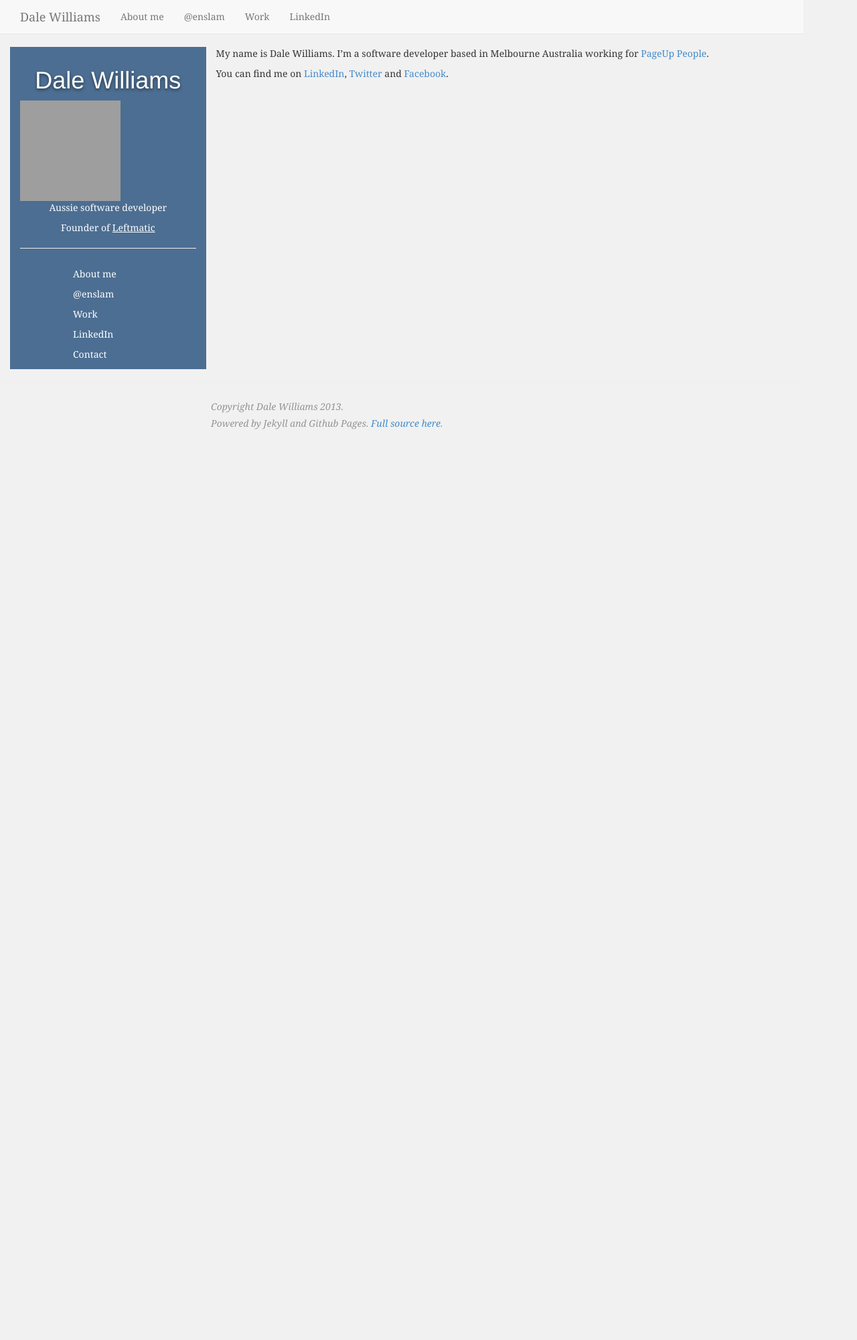
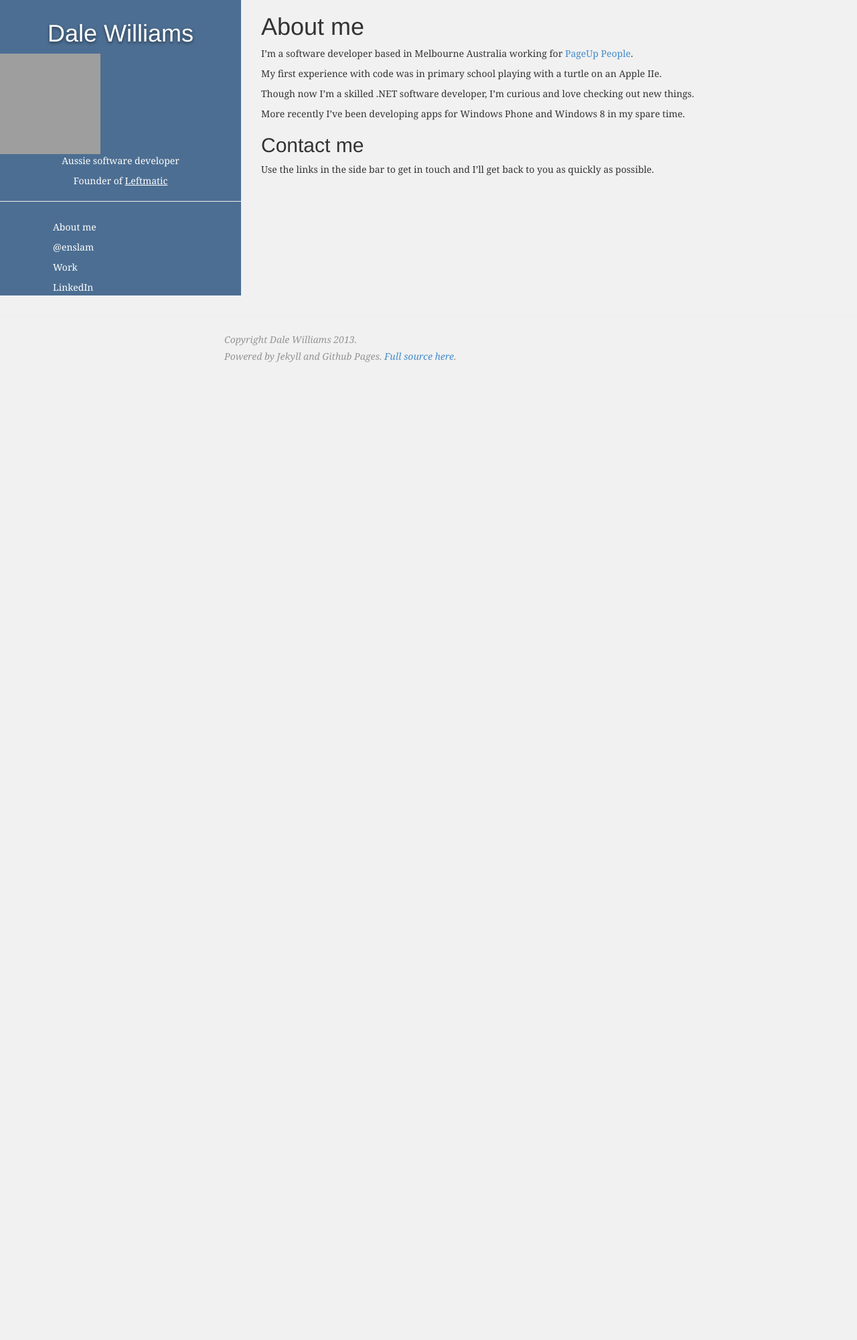
Before and after one commit to enslam/enslam.github.io, a Jekyll site: the page built from about.md, in a window 1280 px wide. Shown: the whole page at 67% size. Built offline with Jekyll 4.4.1, drawn with Linux system fonts in a browser that asks for light colours; Markdown is read by kramdown in place of the engine named in the settings; grey boxes are pictures that could not be loaded.

Commit message:
About page + layouts

```diff
--- a/_layouts/default.html
+++ b/_layouts/default.html
@@ -4,7 +4,7 @@
     <meta charset="utf-8">
     <meta http-equiv="X-UA-Compatible" content="IE=edge,chrome=1">
     <title>{% if page.title %}{{ page.title }} - {% endif %}{{ site.title }}</title>
-    <meta name="viewport" content="width=device-width">
+    <meta name="viewport" content="width=device-width, initial-scale=1.0">
     <meta name="description" content="{% if page.description %}{{ page.description }}{% elsif site.description %}{{ site.description }}{% endif %}" />
     <meta name="keywords" content="{% if page.tags %}{{ page.tags | join: ',' }},{% endif %}{{ site.keywords }}" />
     <meta name="author" content="{{ site.author }}">
@@ -21,31 +21,10 @@
     <![endif]-->
 </head>
 <body>
-    <div class="navbar navbar-default navbar-static-top" role="navigation">
-        <div class="container">
-            <div class="navbar-header">
-                <button type="button" class="navbar-toggle" data-toggle="collapse" data-target=".navbar-collapse">
-                    <span class="sr-only">Toggle navigation</span>
-                    <span class="icon-bar"></span>
-                    <span class="icon-bar"></span>
-                    <span class="icon-bar"></span>
-                </button>
-                <a class="navbar-brand" href="#">{{ site.title }}</a>
-            </div>
-            <div class="navbar-collapse collapse">
-                <ul class="nav navbar-nav">
-                    <li><a href="#">About me</a></li>
-                    <li><a href="#">@enslam</a></li>
-                    <li><a href="#">Work</a></li>
-                    <li><a href="#">LinkedIn</a></li>
-                </ul>
-            </div><!--/.nav-collapse -->
-        </div>
-    </div>
-
     <div class="container">
         <div class="row">
-            <div class="col-xs-6 col-sm-3 info" id="sidebar" role="navigation">
+            <div class="col-sm-5 col-md-4 info-outer" role="navigation">
+                <div class="info">
                     <h1 class="title"><a href="/">{{ site.title }}</a></h1>
                     <div><img src="http://www.gravatar.com/avatar/ea0cd17bcc28810e1581fa9881298c60?s=150" /></div>
                     <p>Aussie software developer</p>
@@ -53,14 +32,14 @@
                     <hr />
                     <ul class="links">
                         <li><a href="/about">About me</a></li>
-                    <li><a href="#">@enslam</a></li>
-                    <li><a href="#">Work</a></li>
-                    <li><a href="#">LinkedIn</a></li>
-                    <li><a href="/contact">Contact</a></li>
+                        <li><a href="https://twitter.com/enslam">@enslam</a></li>
+                        <li><a href="/work">Work</a></li>
+                        <li><a href="http://www.linkedin.com/pub/dale-williams/16/18b/283">LinkedIn</a></li>
                     </ul>
+                </div>
             </div><!--/span-->
 
-            <div class="col-xs-12 col-sm-9">
+            <div class="col-sm-7 col-md-8">
                 {{ content }}
             </div><!--/span-->
         </div><!--/row-->
--- a/_layouts/post.html
+++ b/_layouts/post.html
@@ -1,9 +1,11 @@
 ---
 layout: default
 ---
-<h2>{{ page.title }}</h2>
-<p class="meta">{{ page.date | date_to_string }}</p>
+<article class="post">
+    <h1>{{ page.title }}</h1>
+    <p>{{ page.date | date: "%d %B %Y" }}</p>
 
-<div class="post">
-{{ content }}
-</div>
+    <div class="content">
+        {{ content  }}
+    </div>
+</article>
--- a/about.md
+++ b/about.md
@@ -1,10 +1,18 @@
 ---
-layout: default
-title: All About Dale
+layout: post
+title: About me
 description: Dale Williams is a .Net software developer based in Melbourne Australia.
 permalink: /about/
 priority: 0.8
 ---
-My name is Dale Williams. I'm a software developer based in Melbourne Australia working for [PageUp People](http://pageuppeople.com).
+I'm a software developer based in Melbourne Australia working for [PageUp People](http://pageuppeople.com).
 
-You can find me on [LinkedIn](http://www.linkedin.com/pub/dale-williams/16/18b/283), [Twitter](https://twitter.com/enslam) and [Facebook](https://www.facebook.com/dale.williams).
+My first experience with code was in primary school playing with a turtle on an Apple IIe.
+
+Though now I'm a skilled .NET software developer, I'm curious and love checking out new things.
+
+More recently I've been developing apps for Windows Phone and Windows 8 in my spare time.
+
+##Contact me
+
+Use the links in the side bar to get in touch and I'll get back to you as quickly as possible.
--- a/index.html
+++ b/index.html
@@ -11,3 +11,5 @@ title: Your New Jekyll Site
         {% endfor %}
     </ul>
 </div>
+
+<p>Hello</p><p>Hello</p><p>Hello</p><p>Hello</p><p>Hello</p><p>Hello</p><p>Hello</p><p>Hello</p><p>Hello</p><p>Hello</p><p>Hello</p><p>Hello</p><p>Hello</p><p>Hello</p><p>Hello</p><p>Hello</p><p>Hello</p><p>Hello</p><p>Hello</p><p>Hello</p><p>Hello</p><p>Hello</p><p>Hello</p><p>Hello</p><p>Hello</p><p>Hello</p><p>Hello</p><p>Hello</p><p>Hello</p><p>Hello</p><p>Hello</p><p>Hello</p><p>Hello</p><p>Hello</p><p>Hello</p><p>Hello</p><p>Hello</p><p>Hello</p>
--- a/static/css/main.css
+++ b/static/css/main.css
@@ -6,10 +6,23 @@ body {
   margin-bottom: 19px;
 }
 
+.container {
+  margin-right: -15px;
+  margin-left: -15px;
+}
+
 body {
-	max-width: 1200px;
 	background-color: #F1F1F1;
 	font-family: Georgia, serif;
+}
+.info-outer {
+    position: relative;
+}
+
+@media (min-width: 768px) {
+    .sidebar {
+        position: fixed;
+    }
 }
 
 .info {
```
Lines whose indentation alone changed are shown as unchanged.
